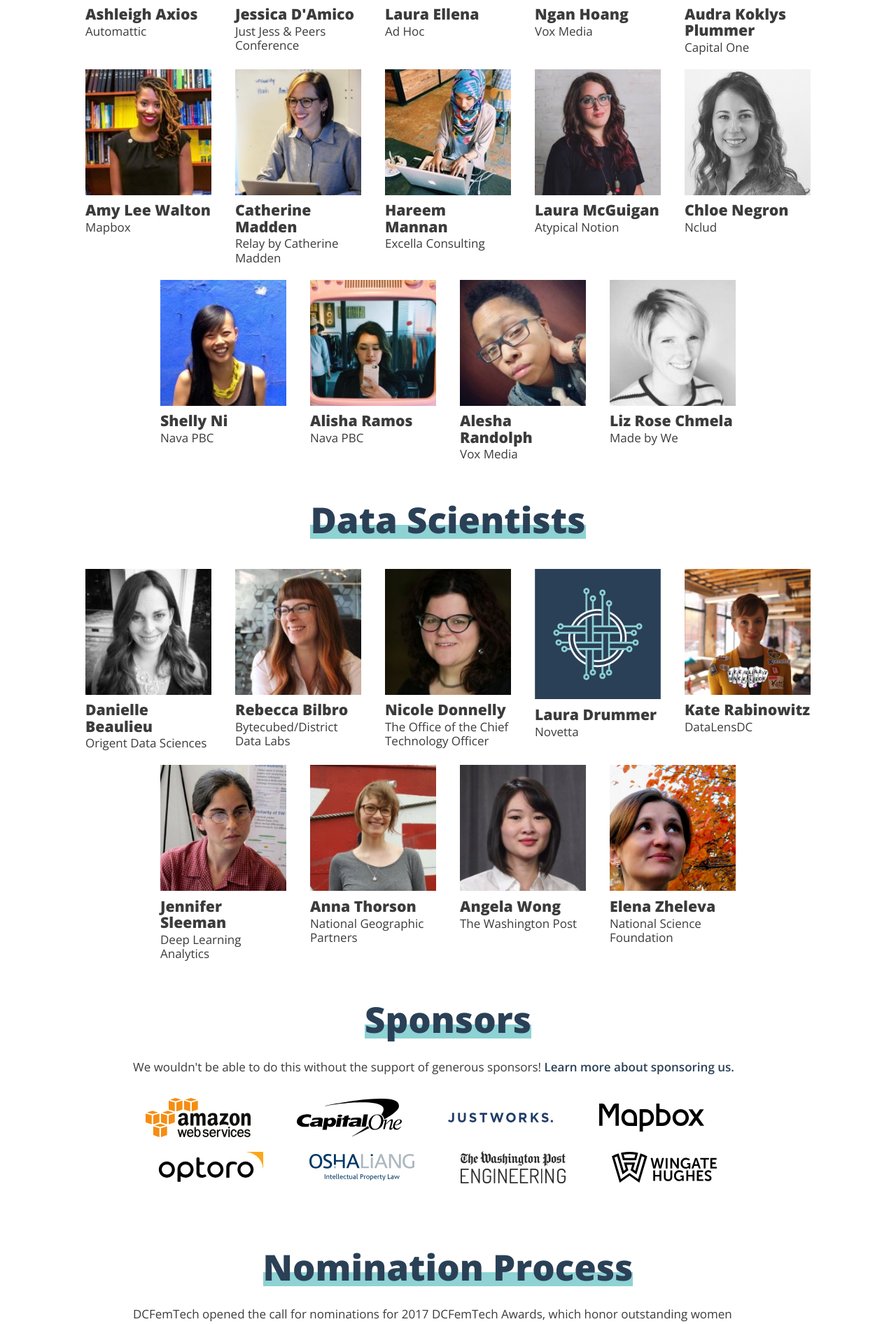
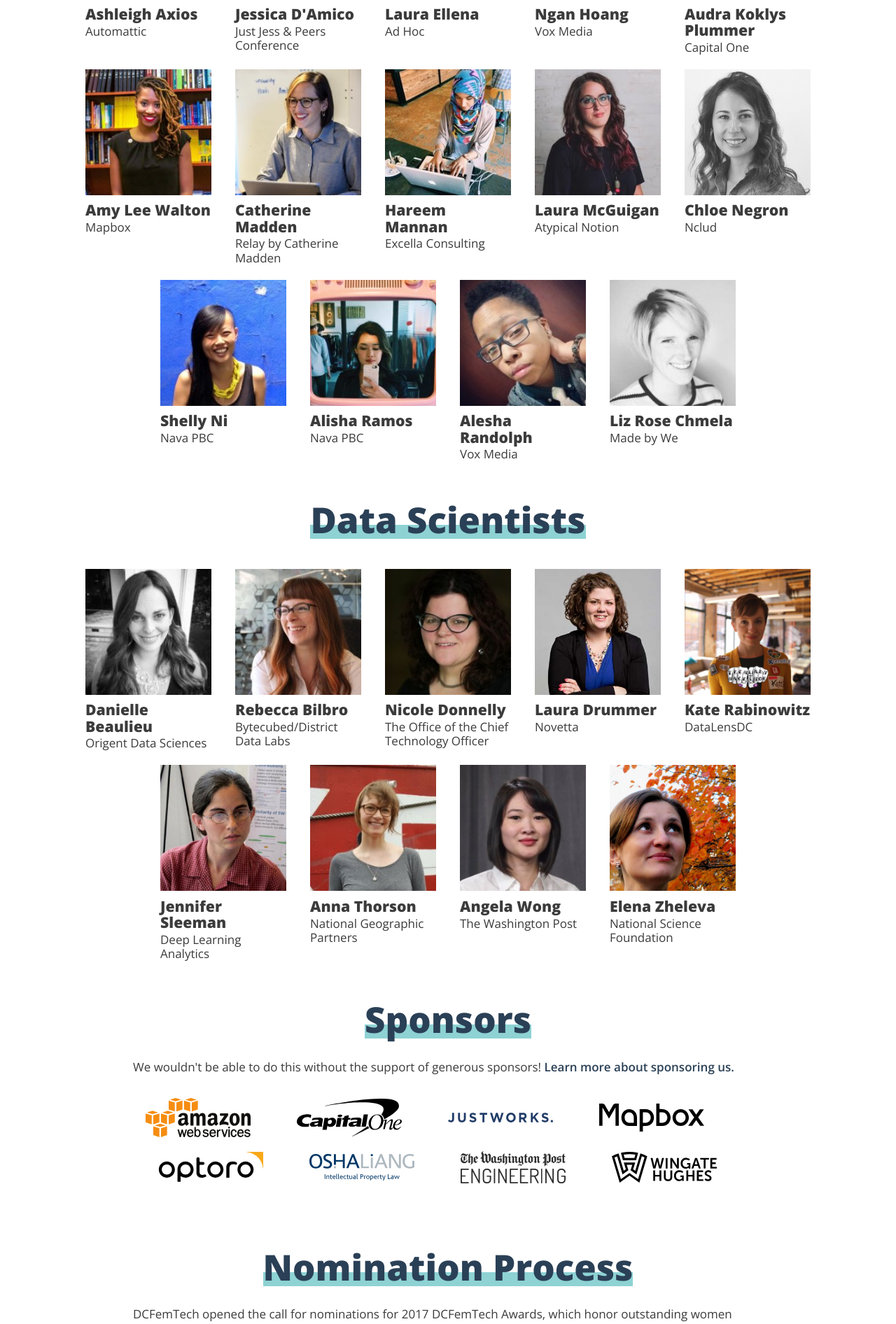
Before and after one commit to dcfemtech/dcfemtech.github.io, a Jekyll site: the page built from awards.html, in a window 1280 px wide. Shown: the part 2406-4298 px from the top of the page at 70% size. Built offline with Jekyll 4.4.1, drawn with Linux system fonts in a browser that asks for light colours.

Commit message:
update laura

```diff
--- a/awards.html
+++ b/awards.html
@@ -245,7 +245,7 @@
           <p>The Office of the Chief Technology Officer</p>
         </li>
         <li>
-          <img aria-hidden src="assets/awards-2017/dcft.jpg">
+          <img aria-hidden src="assets/awards-2017/data-sci/laura.jpg">
           <h3>Laura Drummer</h3>
           <p>Novetta</p>
         </li>
```
Also changed, not shown: assets/awards-2017/data-sci/laura.jpg (added).
